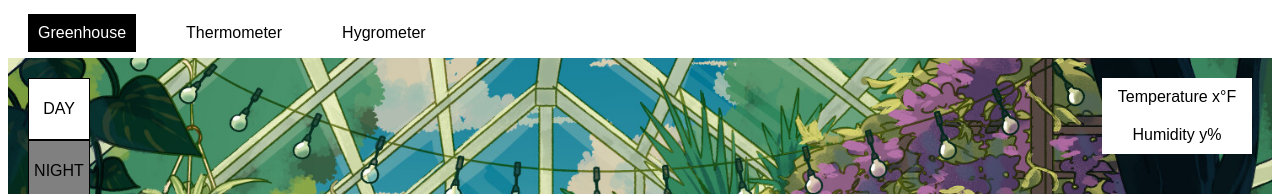
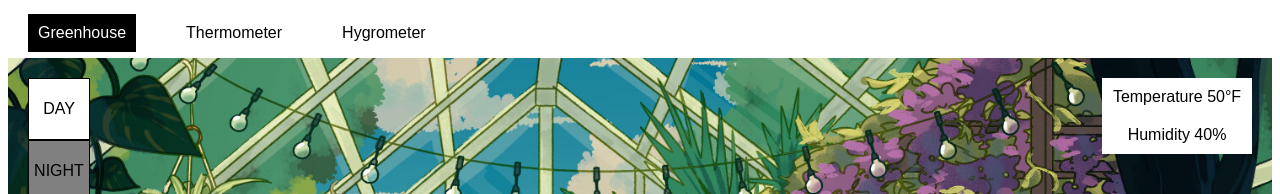
Before and after one commit to Jiamin-Zou/w11d3, a React (Create React App) app in the folder practice-for-week-14-react-context-greenhouse-long-practice-main/: page / in a window 1280 px wide. Shown: the top 194 px of the page. Built offline with nearby package versions, Linux system fonts and the light colour scheme.

Commit message:
phase 6 done

```diff
--- a/practice-for-week-14-react-context-greenhouse-long-practice-main/src/components/Greenhouse/ClimateStats.js
+++ b/practice-for-week-14-react-context-greenhouse-long-practice-main/src/components/Greenhouse/ClimateStats.js
@@ -1,17 +1,14 @@
-import './ClimateStats.css';
+import "./ClimateStats.css";
+import { useClimate } from "../../context/ClimateContext";
 
 function ClimateStats() {
-
+  const { humidity, temperature } = useClimate();
   return (
     <div className="climate-stats">
-      <div className="temperature">
-        Temperature {"x"}°F
-      </div>
-      <div className="humidity">
-        Humidity {"y"}%
-      </div>
+      <div className="temperature">Temperature {temperature}°F</div>
+      <div className="humidity">Humidity {humidity}%</div>
     </div>
-  )
+  );
 }
 
 export default ClimateStats;
```
